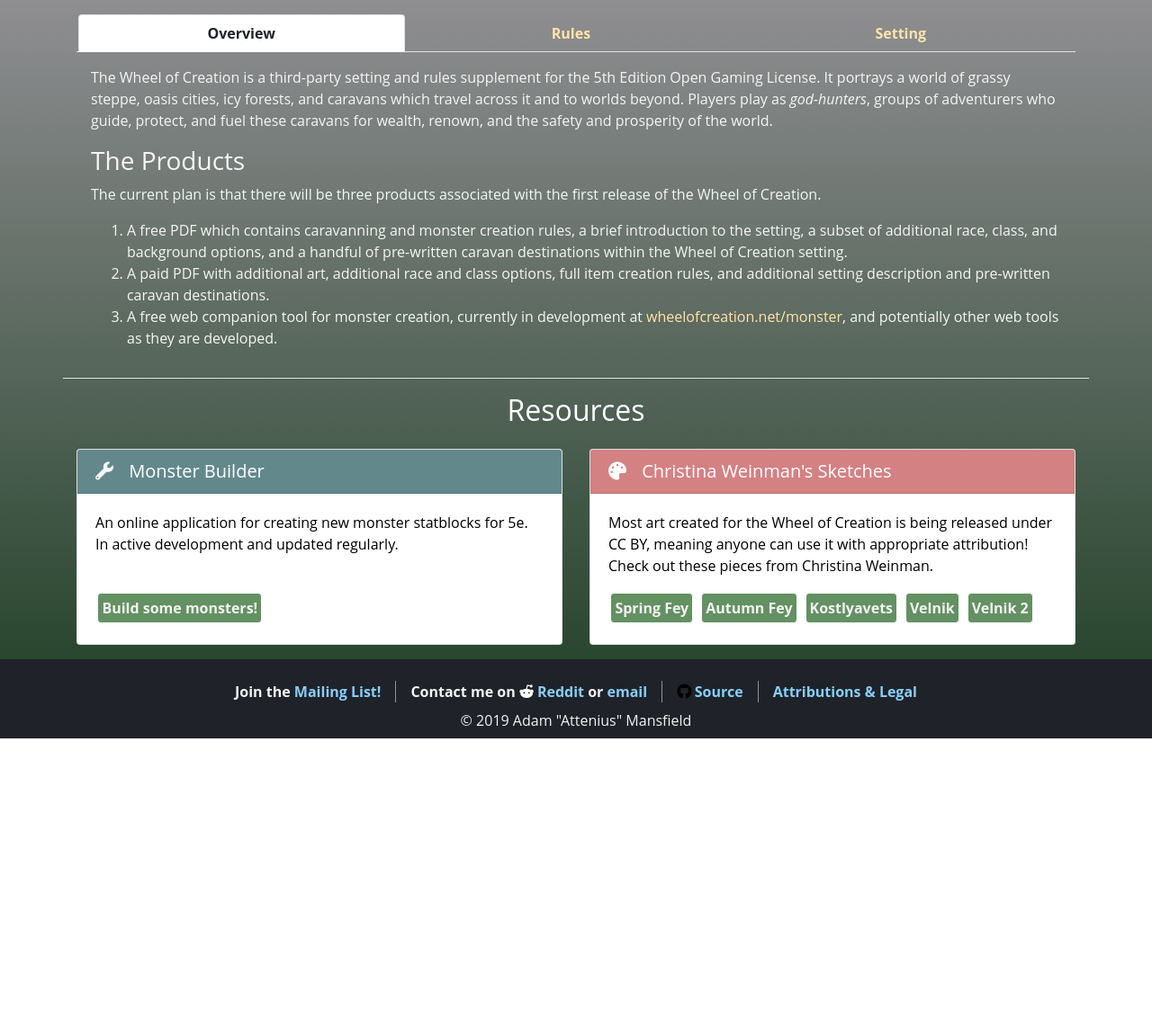
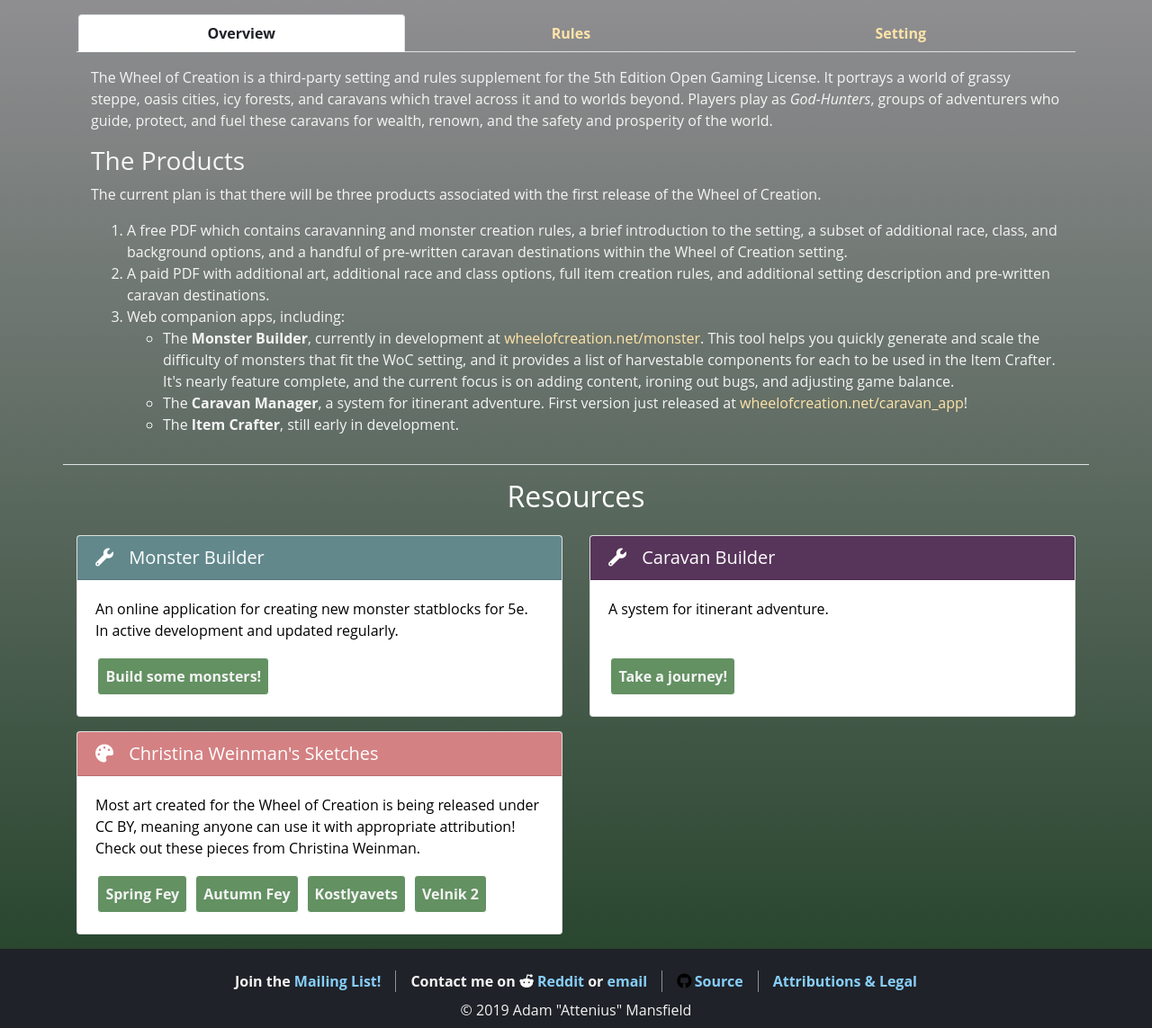
Before and after one commit to Adaminius/wheel_of_creation_tools, a Flask app: page / in a window 1280 px wide. Shown: the part 800-1943 px from the top of the page at 90% size. Before the commit the page ends 1621 px from the top, so only its background shows below. Run offline with Flask 2, Linux system fonts and the light colour scheme; parts of the project's set-up code (start-up, migrations or seed data) failed here and were passed over; some libraries are stand-ins or nearby versions.

Commit message:
Text updates, mostly

```diff
--- a/static/css/index.css
+++ b/static/css/index.css
@@ -207,7 +207,7 @@ textarea {
 .btn {
     font-weight: bold;
     margin: .15rem;
-    padding: .25rem;
+    padding: .5rem;
 }
 
 .btn-block {
--- a/tags/woc_fey_means.py
+++ b/tags/woc_fey_means.py
@@ -617,7 +617,7 @@ def apply(sb: Statblock) -> Statblock:
                      # todo: if we implement a better op parser, could scale the cone from 15 to 60 ft.
                      description_template='The creature exhales a gout of flame in a 30 ft. cone. Each '
                                           'creature in the area must make a DC {8 + prof + CHA} Dexterity '
-                                          'saving throw, taking 5 (2 * prof - 1)d8 fire damage on a failed '
+                                          'saving throw, taking 5 ({2 * prof - 1}d8) fire damage on a failed '
                                           'save, or half as much damage on a successful one.',
                      can_multiattack=False
                      )
@@ -633,7 +633,7 @@ def apply(sb: Statblock) -> Statblock:
                      # todo: if we implement a better op parser, could scale the cone from 15 to 60 ft.
                      description_template='The creature exhales a spray of corrosive mist in a 30 ft. cone. Each '
                                           'creature in that area must make a DC {8 + prof + CHA} Dexterity '
-                                          'saving throw, taking 5 (2 * prof - 1)d8 necrotic damage on a failed '
+                                          'saving throw, taking 5 ({2 * prof - 1}d8) necrotic damage on a failed '
                                           'save, or half as much damage on a successful one.'
                                           ' Either way, any metal nonmagical, non-thokcha armor or '
                                           'shield an '
--- a/templates/index.html
+++ b/templates/index.html
@@ -9,7 +9,8 @@
   <link crossorigin="anonymous" href="https://maxcdn.bootstrapcdn.com/bootstrap/4.0.0/css/bootstrap.min.css"
         integrity="sha384-Gn5384xqQ1aoWXA+058RXPxPg6fy4IWvTNh0E263XmFcJlSAwiGgFAW/dAiS6JXm" rel="stylesheet">
   <script crossorigin="anonymous"
-          integrity="sha256-FgpCb/KJQlLNfOu91ta32o/NMZxltwRo8QtmkMRdAu8=" src="https://code.jquery.com/jquery-3.3.1.min.js"></script>
+          integrity="sha256-FgpCb/KJQlLNfOu91ta32o/NMZxltwRo8QtmkMRdAu8="
+          src="https://code.jquery.com/jquery-3.3.1.min.js"></script>
   <script crossorigin="anonymous"
           integrity="sha384-wHAiFfRlMFy6i5SRaxvfOCifBUQy1xHdJ/yoi7FRNXMRBu5WHdZYu1hA6ZOblgut"
           src="https://cdnjs.cloudflare.com/ajax/libs/popper.js/1.14.6/umd/popper.min.js"></script>
@@ -48,16 +49,19 @@
         <div class="col-12 justify-content-center" id="whatIsWoC">
           <ul class="nav nav-tabs " id="myTab" role="tablist">
             <li class="nav-item tab">
-              <a aria-controls="overview" aria-selected="true" class="nav-link active " data-toggle="tab" href="#overview"
+              <a aria-controls="overview" aria-selected="true" class="nav-link active " data-toggle="tab"
+                 href="#overview"
                  id="overview-tab"
                  role="tab">Overview</a>
             </li>
             <li class="nav-item tab">
-              <a aria-controls="rules" aria-selected="false" class="nav-link" data-toggle="tab" href="#rules" id="rules-tab"
+              <a aria-controls="rules" aria-selected="false" class="nav-link" data-toggle="tab" href="#rules"
+                 id="rules-tab"
                  role="tab">Rules</a>
             </li>
             <li class="nav-item tab">
-              <a aria-controls="setting" aria-selected="false" class="nav-link" data-toggle="tab" href="#setting" id="setting-tab"
+              <a aria-controls="setting" aria-selected="false" class="nav-link" data-toggle="tab" href="#setting"
+                 id="setting-tab"
                  role="tab">Setting</a>
             </li>
           </ul>
@@ -67,7 +71,7 @@
                 License. It
                 portrays a world of grassy steppe, oasis cities, icy forests, and caravans which travel across it and to
                 worlds
-                beyond. Players play as <em>god-hunters</em>, groups of adventurers who guide, protect, and fuel these
+                beyond. Players play as <em>God-Hunters</em>, groups of adventurers who guide, protect, and fuel these
                 caravans for
                 wealth, renown, and the safety and prosperity of the world.</p>
 
@@ -92,25 +96,50 @@
                   setting description and pre-written caravan destinations.
                 </li>
 
-                <li>A free web companion tool for monster creation, currently in development at <a
-                    href="/monster">wheelofcreation.net/monster</a>, and potentially other web tools as they are
-                  developed.
+                <li>Web companion apps, including:
+                  <ul>
+                    <li>The <strong>Monster Builder</strong>, currently in development at <a
+                        href="/monster" target="_blank">wheelofcreation.net/monster</a>. This tool helps you quickly
+                      generate and scale
+                      the difficulty of monsters that fit the WoC setting, and it
+                      provides a list of harvestable components for each to be used in the Item Crafter. It's nearly
+                      feature complete, and the current
+                      focus is on adding content, ironing out bugs, and adjusting game balance.
+                    </li>
+                    <li>The <strong>Caravan Manager</strong>, a system for itinerant adventure. First version just
+                      released at <a href="/caravan_app" target="_blank">wheelofcreation.net/caravan_app</a>!
+                    </li>
+                    <li>The <strong>Item Crafter</strong>, still early in development.</li>
+                  </ul>
                 </li>
               </ol>
             </div>
             <div aria-labelledby="rules-tab" class="tab-pane fade" id="rules" role="tabpanel">
-              <p>In its current form, the flow of gameplay in the Wheel of Creation assumes a specific structure of
-                Expeditions, each of
-                which
-                are expected
-                to take about 4-6 game sessions: </p>
+              <p>The Wheel of Creation is designed for compatibility with the 5th Edition SRD, with a few adjustments:
+              <ul>
+                <li>PCs usually don't need to worry about small-scale (<50gp) purchases or managing their personal
+                  encumbrance.
+                </li>
+                <li>Many mechanics occur on the scale of weeks, so long rests take one week, and short rests take eight
+                  hours.
+                </li>
+                <li>Alignment, language, and experience are different.</li>
+              </ul>
+
+              In addition, the intended flow of gameplay is a specific structure of
+              Expeditions, each of
+              which
+              are expected
+              to take about 6 game sessions and take a few months of in-game time: </p>
 
               <ul>
                 <li>Players choose a destination and decide the initial composition of the caravan under their shared
                   protection.
                 </li>
 
-                <li>The GM decides what places and obstacles they will encounter along the way.</li>
+                <li>The GM decides what places and obstacles they will encounter along the way, aided by systems
+                  and tables provided in the caravan rules.
+                </li>
 
                 <li>Throughout the Expedition, players use their skills and connections to learn more about what lies
                   ahead
@@ -118,9 +147,9 @@
                   prepare accordingly.
                 </li>
 
-                <li>Among other challenges, the caravan will be faced with monster raids, and the players will need to
-                  protect the
-                  caravan.
+                <li>Among other hazards, the caravan will be faced with monster raids, bandit attacks, harsh weather,
+                  and distances that drain the caravan's supplies.
+                  The players must support the caravan, and the caravan supports them.
                 </li>
 
                 <li>At times, the caravan will be unable to progress until the seasons turn or the players may decide to
@@ -155,7 +184,7 @@
               <p>The Wheel is a flat disk floating in a void of shadowy chaos, divided into three rings which turn about
                 an
                 axle. The
-                axle is called <strong>Heaven</strong>, where sits the Celestial Throne. </p>
+                axle is called <strong>Heaven</strong>, where sits the Celestial Throne of the Sun. </p>
 
               <p>The innermost ring is called the <strong>Ring of Earth</strong>, which most closely resembles our own
                 world. The next
@@ -191,15 +220,17 @@
                 farmers
                 and hunters in the frozen forests of the northeast. <strong>Riyulans</strong> dwell in the mountainous
                 region in the
-                south, divided into a brutal desert, expansive plateau, and an isolated jungle. In the hilly grasslands
+                south, divided into a brutal desert, expansive plateau, and an isolated rainforest. In the hilly
+                grasslands
                 to
                 the
                 southeast is the <strong>Azadan</strong> Empire, which controls the only land route to the Wastes.
                 Formerly,
                 the
-                Empire of Lei occupied the southwest, now there lies a haunted ruin.</p>
+                Empire of Lei occupied the southwest, but now there are only haunted ruins.</p>
 
-              <p><strong>Elves</strong> are a people displaced, formerly psionic warriors from the Ring of Stars. Their
+              <p><strong>Elves</strong> are a people displaced. Formerly psionic warriors inhabiting Ring of Stars.
+                Their
                 forms are
                 naturally malleable, and they have quickly adapted to life in the Ring of Seasons and Ring of Earth.
                 <strong>Dwarves</strong> are beings blessed by and in service to the elements, who dwell throughout
@@ -209,13 +240,13 @@
                 <strong>Scaleborn</strong>,
                 including
                 naga and dragonborn, are the descendants of the Scaled Gods, who were first to rule over the Earth.
-                <strong>Velniki</strong> are horned giants renowned for their strength and unwavering faith in Heaven,
+                <strong>Velniki</strong> are horned giants renowned for their strength and unwavering faith in the
+                Architect,
                 dwelling in the
                 mountains between Talbara and Prav. <strong>Daevakin</strong>, or tieflings, are the offspring of humans
                 and
                 wicked
-                demons which inhabit the spaces between the Rings, cursed with horns, fangs, and tails and universally
-                distrusted.</p>
+                daeva.</p>
 
               <h4 id="monsters">Monsters</h4>
 
@@ -234,7 +265,7 @@
                 on their anger, sorrow, hatred, and, ultimately, their souls. <strong>Skaryid</strong> are inhabitants
                 of
                 the Ring of
-                Stars whose minds are their bodies, corrupted by the Void.</p>
+                Stars, Heaven's failed creations, corrupted by the Void.</p>
             </div>
           </div>
         </div>
@@ -266,6 +297,21 @@
         </div>
         <div class="col-sm-6">
           <div class="card">
+            <h5 class="card-header text-white" style="background-color: #57345a"><i class="fas fa-wrench card-icon"></i>
+              Caravan Builder</h5>
+            <div class="card-body">
+              <!--<h5 class="card-title">Generate creatures using WoC's tag system</h5>-->
+              <p class="card-text">A system for itinerant adventure.</p>
+            </div>
+            <div class="card-links">
+              <a class="btn btn-warning" href="/caravan_app" target="_blank">Take a journey!</a>
+            </div>
+          </div>
+        </div>
+      </div>
+      <div class="row">
+        <div class="col-sm-6">
+          <div class="card">
             <h5 class="card-header text-white" style="background-color: #d48183"><i
                 class="fas fa-palette card-icon"></i> Christina Weinman's Sketches</h5>
             <div class="card-body">
@@ -276,42 +322,20 @@
             </div>
             <div class="card-links">
               <a class="btn btn-warning"
-                 href="https://www.deviantart.com/cweinmanart/art/Wheel-of-Creation-Spring-Fey-Monster-793092105" target="_blank">Spring Fey</a>
+                 href="https://www.deviantart.com/cweinmanart/art/Wheel-of-Creation-Spring-Fey-Monster-793092105"
+                 target="_blank">Spring Fey</a>
               <a class="btn btn-warning"
-                 href="https://www.deviantart.com/cweinmanart/art/Wheel-of-Creation-Autumn-Fey-Monster-793091613" style="" target="_blank">Autumn Fey</a>
+                 href="https://www.deviantart.com/cweinmanart/art/Wheel-of-Creation-Autumn-Fey-Monster-793091613"
+                 style="" target="_blank">Autumn Fey</a>
               <a class="btn btn-warning"
-                 href="https://www.deviantart.com/cweinmanart/art/Wheel-of-Creation-Kostlyavet-and-Mount-802484981" target="_blank">Kostlyavets</a>
+                 href="https://www.deviantart.com/cweinmanart/art/Wheel-of-Creation-Kostlyavet-and-Mount-802484981"
+                 target="_blank">Kostlyavets</a>
               <a class="btn btn-warning"
-                 href="https://www.deviantart.com/cweinmanart/art/Wheel-of-Creation-Velnik-793092658" target="_blank">Velnik</a>
-              <a class="btn btn-warning"
-                 href="https://www.deviantart.com/cweinmanart/art/Wheel-of-Creation-Female-Velnik-795714341" target="_blank">Velnik 2</a>
+                 href="https://www.deviantart.com/cweinmanart/art/Wheel-of-Creation-Female-Velnik-795714341"
+                 target="_blank">Velnik 2</a>
             </div>
           </div>
         </div>
-      </div>
-      <div class="row ">
-        <!--<div class="col-sm-6">-->
-        <!--<div class="card">-->
-        <!--<h5 class="card-header text-white" style="background-color: #ab9971"><i-->
-        <!--class="fas fa-sticky-note card-icon"></i> Day[9] 30-Day Project Challenge</h5>-->
-        <!--<div class="card-body">-->
-        <!--&lt;!&ndash;<h5 class="card-title">Generate creatures using WoC's tag system</h5>&ndash;&gt;-->
-        <!--<p class="card-text">Sean "Day[9]" Plott, a streamer and former professional Starcraft player, runs a-->
-        <!--"30-Day Project Challenge", where members of his community come up with small personal projects and-->
-        <!--set weekly goals for them for 30 days, sharing updates with other community members.</p>-->
-        <!--<p class="card-text">In my case, I'm-->
-        <!--putting more work into the Wheel of Creation while I have some extra free time during April, using the-->
-        <!--event as an excuse to keep a list of goals organized and to write a little bit about what I'm working-->
-        <!--on.</p>-->
-        <!--</div>-->
-
-        <!--<div class="card-links">-->
-        <!--<a href="https://dk30.day9.tv/projects/110934039669534720-1555284841392" class="btn btn-warning"-->
-        <!--target="_blank">Check it out!</a>-->
-        <!--</div>-->
-        <!--</div>-->
-        <!--</div>-->
-        <!--</div>-->
       </div>
     </div>
   </div>
```
